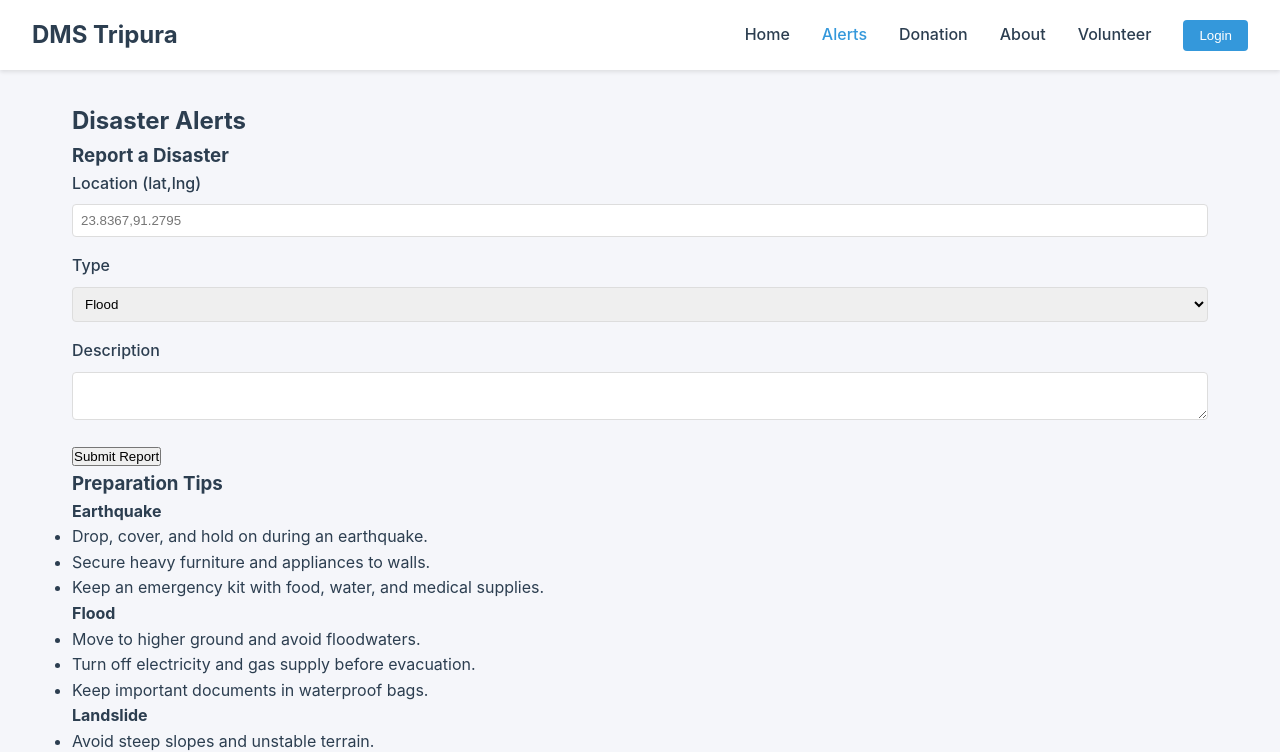
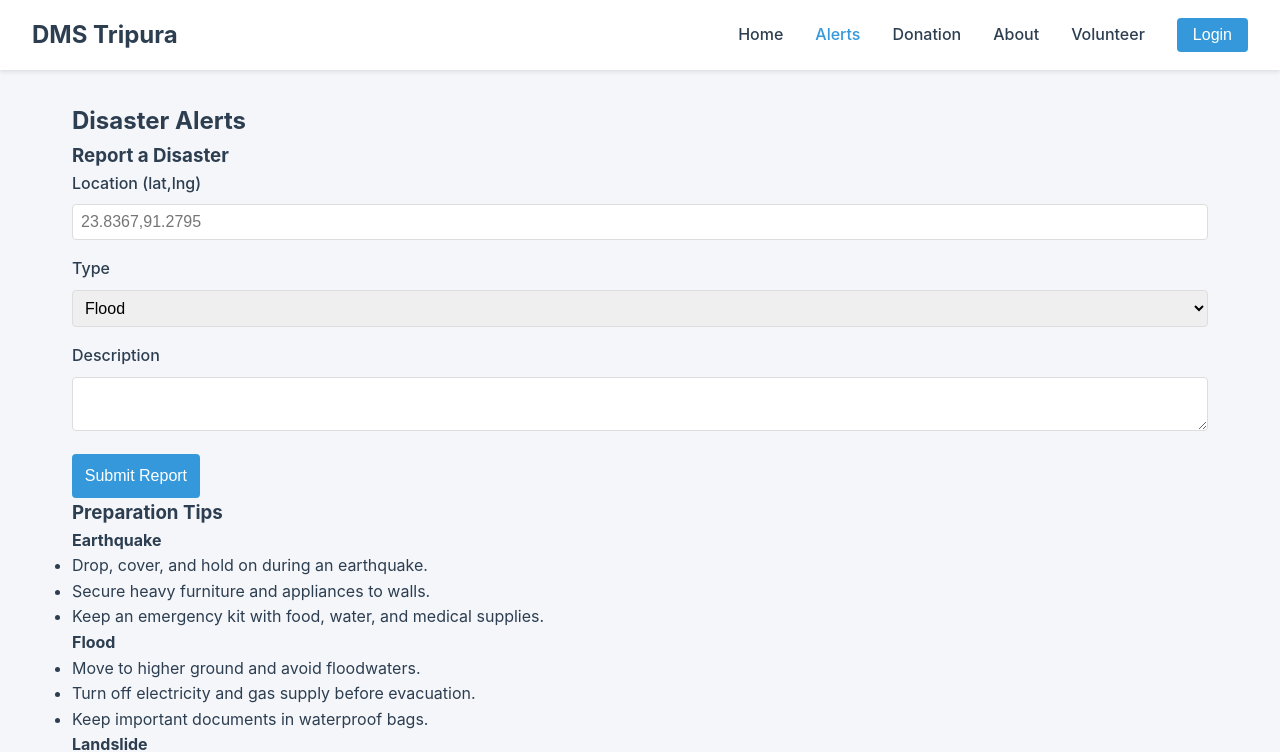
Before and after one commit to Bbeerdx/tdm, a website built with Vite: page index.html in a window 1280 px wide. Both pictures are taken after a click on the link "Alerts". Shown: the top 752 px of the page. Built offline with nearby package versions, Linux system fonts and the light colour scheme.

Commit message:
Update style.css

```diff
--- a/style.css
+++ b/style.css
@@ -374,3 +374,28 @@ main {
         grid-template-columns: 1fr;
     }
 }
+.volunteer-form {
+    max-width: 600px;
+    margin: 0 auto;
+    display: grid;
+    gap: 1rem;
+}
+
+input, select, textarea, button {
+    padding: 0.8rem;
+    border: 1px solid #ddd;
+    border-radius: 4px;
+    font-size: 1rem;
+}
+
+button {
+    background-color: var(--secondary-color);
+    color: white;
+    border: none;
+    cursor: pointer;
+    transition: background-color 0.3s;
+}
+
+button:hover {
+    background-color: #2980b9;
+}
```
